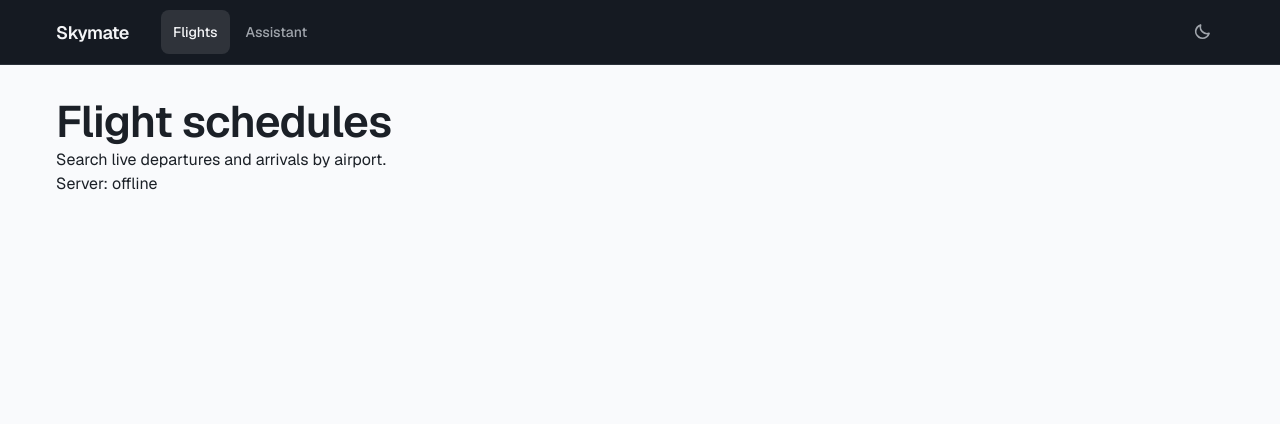
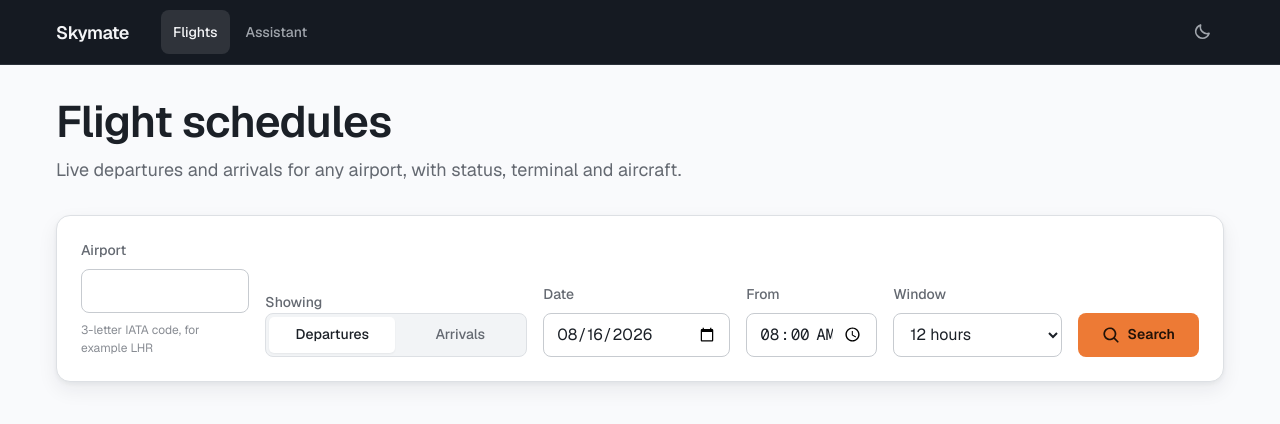
Before and after one commit to xtekkis/skymate, a React (Vite) app in the folder client/: page / in a window 1280 px wide. Shown: the top 424 px of the page. Built offline with nearby package versions, Linux system fonts and the light colour scheme; no server answers.

Commit message:
add flight search form

```diff
--- /dev/null
+++ b/client/src/components/SearchForm.css
@@ -0,0 +1,158 @@
+.search {
+  background: var(--surface);
+  border: 1px solid var(--border);
+  border-radius: var(--radius-panel);
+  box-shadow: var(--shadow-md);
+  padding: var(--space-5);
+}
+
+.search__grid {
+  display: grid;
+  gap: var(--space-4);
+  grid-template-columns: 1fr;
+}
+
+@media (min-width: 640px) {
+  .search__grid {
+    grid-template-columns: repeat(2, minmax(0, 1fr));
+    align-items: end;
+  }
+}
+
+@media (min-width: 1024px) {
+  .search__grid {
+    grid-template-columns: 0.9fr 1.4fr 1fr 0.7fr 0.9fr auto;
+  }
+}
+
+.search__field {
+  display: flex;
+  flex-direction: column;
+  gap: var(--space-2);
+  min-width: 0;
+  margin: 0;
+  padding: 0;
+  border: none;
+}
+
+.search__label {
+  padding: 0;
+  font-size: var(--text-sm);
+  font-weight: 500;
+  color: var(--text-muted);
+}
+
+.search__input {
+  height: 44px;
+  width: 100%;
+  padding: 0 var(--space-3);
+  background: var(--surface);
+  border: 1px solid var(--border-strong);
+  border-radius: var(--radius-control);
+  color: var(--text);
+  transition:
+    border-color var(--duration-fast) var(--ease-out),
+    box-shadow var(--duration-fast) var(--ease-out);
+}
+
+.search__input:hover {
+  border-color: var(--text-faint);
+}
+
+.search__input:focus {
+  outline: none;
+  border-color: var(--accent);
+  box-shadow: 0 0 0 3px var(--accent-quiet);
+}
+
+.search__input--code {
+  text-transform: uppercase;
+  letter-spacing: 0.08em;
+  font-weight: 500;
+}
+
+.search__hint {
+  font-size: var(--text-xs);
+  color: var(--text-faint);
+  max-width: none;
+}
+
+/* Segmented control */
+
+.segmented {
+  display: grid;
+  grid-template-columns: 1fr 1fr;
+  gap: 2px;
+  height: 44px;
+  padding: 3px;
+  background: var(--surface-sunken);
+  border: 1px solid var(--border);
+  border-radius: var(--radius-control);
+}
+
+.segmented__option {
+  display: inline-flex;
+  align-items: center;
+  justify-content: center;
+  border-radius: calc(var(--radius-control) - 3px);
+  font-size: var(--text-sm);
+  font-weight: 500;
+  color: var(--text-muted);
+  cursor: pointer;
+  user-select: none;
+  transition:
+    color var(--duration-fast) var(--ease-out),
+    background-color var(--duration-fast) var(--ease-out);
+}
+
+.segmented__option:hover {
+  color: var(--text);
+}
+
+.segmented__option--on {
+  background: var(--surface);
+  color: var(--text);
+  box-shadow: var(--shadow-sm);
+}
+
+/* Keeps the radio operable and focusable without showing the native control. */
+.segmented__input {
+  position: absolute;
+  width: 1px;
+  height: 1px;
+  opacity: 0;
+  pointer-events: none;
+}
+
+.segmented__option:has(.segmented__input:focus-visible) {
+  outline: 2px solid var(--accent);
+  outline-offset: 2px;
+}
+
+/* Submit */
+
+.search__submit {
+  display: inline-flex;
+  align-items: center;
+  justify-content: center;
+  gap: var(--space-2);
+  height: 44px;
+  padding: 0 var(--space-5);
+  background: var(--accent);
+  color: var(--accent-text);
+  border-radius: var(--radius-control);
+  font-size: var(--text-sm);
+  font-weight: 600;
+  white-space: nowrap;
+  transition:
+    background-color var(--duration-fast) var(--ease-out),
+    translate var(--duration-fast) var(--ease-out);
+}
+
+.search__submit:hover {
+  background: var(--accent-hover);
+}
+
+.search__submit:active {
+  translate: 0 1px;
+}
--- /dev/null
+++ b/client/src/components/SearchForm.tsx
@@ -0,0 +1,150 @@
+import { useState, type FormEvent } from 'react';
+import { MagnifyingGlass } from '@phosphor-icons/react';
+
+import type { FlightDirection, SearchParams } from '../models';
+import './SearchForm.css';
+
+interface SearchFormProps {
+  onSearch: (params: SearchParams) => void;
+}
+
+/** AeroDataBox caps a query window at 12 hours. */
+const WINDOWS = [4, 8, 12] as const;
+
+const DIRECTIONS: { value: FlightDirection; label: string }[] = [
+  { value: 'departure', label: 'Departures' },
+  { value: 'arrival', label: 'Arrivals' },
+];
+
+function pad(value: number) {
+  return String(value).padStart(2, '0');
+}
+
+function todayLocal() {
+  const now = new Date();
+  return `${now.getFullYear()}-${pad(now.getMonth() + 1)}-${pad(now.getDate())}`;
+}
+
+/** Adds hours to a local date and time, rolling the date over when needed. */
+function addHours(date: string, time: string, hours: number) {
+  const end = new Date(`${date}T${time}:00`);
+  end.setHours(end.getHours() + hours);
+  return `${end.getFullYear()}-${pad(end.getMonth() + 1)}-${pad(end.getDate())}T${pad(end.getHours())}:${pad(end.getMinutes())}`;
+}
+
+export default function SearchForm({ onSearch }: SearchFormProps) {
+  const [airport, setAirport] = useState('');
+  const [direction, setDirection] = useState<FlightDirection>('departure');
+  const [date, setDate] = useState(todayLocal);
+  const [time, setTime] = useState('08:00');
+  const [windowHours, setWindowHours] = useState<number>(12);
+
+  function handleSubmit(event: FormEvent) {
+    event.preventDefault();
+
+    onSearch({
+      airport: airport.trim().toUpperCase(),
+      direction,
+      fromLocal: `${date}T${time}`,
+      toLocal: addHours(date, time, windowHours),
+    });
+  }
+
+  return (
+    <form className="search" onSubmit={handleSubmit}>
+      <div className="search__grid">
+        <div className="search__field search__field--airport">
+          <label className="search__label" htmlFor="search-airport">
+            Airport
+          </label>
+          <input
+            id="search-airport"
+            className="search__input search__input--code tabular"
+            value={airport}
+            onChange={(event) => setAirport(event.target.value.toUpperCase().slice(0, 3))}
+            maxLength={3}
+            autoComplete="off"
+            spellCheck={false}
+            required
+          />
+          <p className="search__hint">3-letter IATA code, for example LHR</p>
+        </div>
+
+        <fieldset className="search__field search__field--direction">
+          <legend className="search__label">Showing</legend>
+          <div className="segmented">
+            {DIRECTIONS.map(({ value, label }) => (
+              <label
+                key={value}
+                className={
+                  direction === value ? 'segmented__option segmented__option--on' : 'segmented__option'
+                }
+              >
+                <input
+                  className="segmented__input"
+                  type="radio"
+                  name="direction"
+                  value={value}
+                  checked={direction === value}
+                  onChange={() => setDirection(value)}
+                />
+                {label}
+              </label>
+            ))}
+          </div>
+        </fieldset>
+
+        <div className="search__field">
+          <label className="search__label" htmlFor="search-date">
+            Date
+          </label>
+          <input
+            id="search-date"
+            className="search__input"
+            type="date"
+            value={date}
+            onChange={(event) => setDate(event.target.value)}
+            required
+          />
+        </div>
+
+        <div className="search__field">
+          <label className="search__label" htmlFor="search-time">
+            From
+          </label>
+          <input
+            id="search-time"
+            className="search__input tabular"
+            type="time"
+            value={time}
+            onChange={(event) => setTime(event.target.value)}
+            required
+          />
+        </div>
+
+        <div className="search__field">
+          <label className="search__label" htmlFor="search-window">
+            Window
+          </label>
+          <select
+            id="search-window"
+            className="search__input"
+            value={windowHours}
+            onChange={(event) => setWindowHours(Number(event.target.value))}
+          >
+            {WINDOWS.map((hours) => (
+              <option key={hours} value={hours}>
+                {hours} hours
+              </option>
+            ))}
+          </select>
+        </div>
+
+        <button className="search__submit" type="submit">
+          <MagnifyingGlass size={18} weight="bold" />
+          Search
+        </button>
+      </div>
+    </form>
+  );
+}
--- a/client/src/index.css
+++ b/client/src/index.css
@@ -265,6 +265,13 @@ a {
   padding: var(--space-6) var(--space-4) var(--space-8);
 }
 
+.page__lead {
+  margin-top: var(--space-2);
+  margin-bottom: var(--space-6);
+  font-size: var(--text-lg);
+  color: var(--text-muted);
+}
+
 @media (prefers-reduced-motion: reduce) {
   *,
   *::before,
--- a/client/src/pages/HomePage.tsx
+++ b/client/src/pages/HomePage.tsx
@@ -1,25 +1,11 @@
-import { useEffect, useState } from 'react';
+import { useState } from 'react';
 import { motion } from 'framer-motion';
 
-import { getHealth } from '../services/api';
+import SearchForm from '../components/SearchForm';
+import type { SearchParams } from '../models';
 
-type ServerState = 'checking' | 'online' | 'offline';
-
-/** Placeholder body. The search form and results board land in later commits. */
 export default function HomePage() {
-  const [server, setServer] = useState<ServerState>('checking');
-
-  useEffect(() => {
-    let active = true;
-
-    getHealth()
-      .then(() => active && setServer('online'))
-      .catch(() => active && setServer('offline'));
-
-    return () => {
-      active = false;
-    };
-  }, []);
+  const [search, setSearch] = useState<SearchParams | null>(null);
 
   return (
     <motion.main
@@ -29,8 +15,18 @@ export default function HomePage() {
       transition={{ duration: 0.4 }}
     >
       <h1>Flight schedules</h1>
-      <p>Search live departures and arrivals by airport.</p>
-      <p>Server: {server}</p>
+      <p className="page__lead">
+        Live departures and arrivals for any airport, with status, terminal and aircraft.
+      </p>
+
+      <SearchForm onSearch={setSearch} />
+
+      {/* Temporary readout. The results board replaces this once the API route exists. */}
+      {search && (
+        <p className="tabular" style={{ marginTop: 'var(--space-5)' }}>
+          {search.airport} {search.direction}s from {search.fromLocal} to {search.toLocal}
+        </p>
+      )}
     </motion.main>
   );
 }
```
